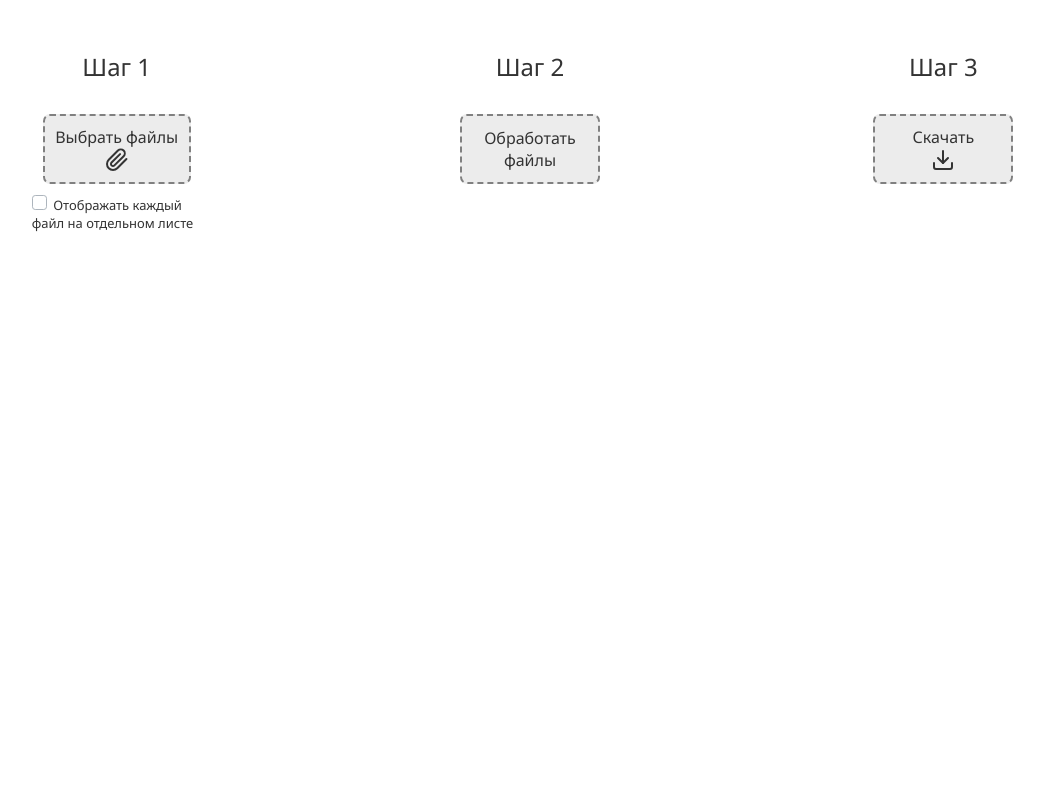
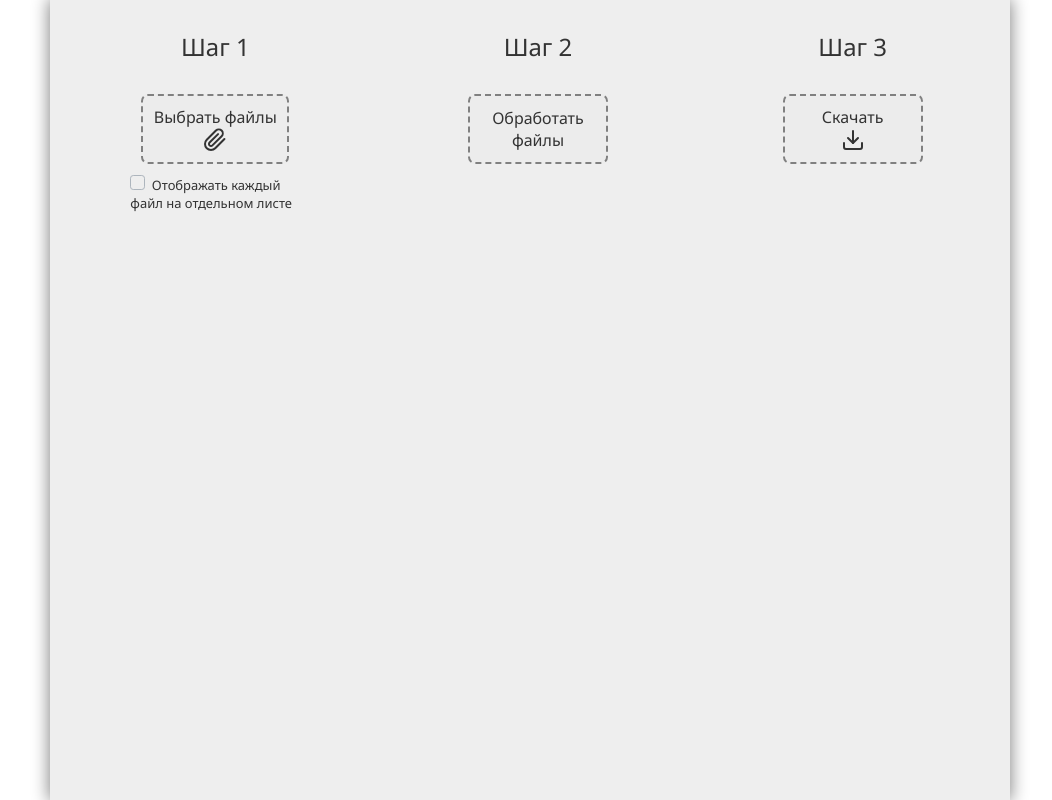
Before and after one commit to vlrsmlkv/pu-2, a React (Create React App) app: page / in a window 1280 px wide. Shown: the whole page, without its empty margins (110-1162 px from the left). Built offline with nearby package versions, Linux system fonts and the light colour scheme.

Commit message:
style #6: style changes

```diff
--- a/src/index.css
+++ b/src/index.css
@@ -7,25 +7,24 @@
   color: #333;
 }
 
+p {
+  font-size: x-large;
+  margin: 30px 10px;
+}
+
 .App {
-  border: 0;
-  margin: 0;
-  padding: 20px;
   display: flex;
   justify-content: space-around;
+  min-height: 100vh;
+  margin: 0em 10em;
+  background-color: rgb(238, 238, 238);
+  box-shadow: 0em 0em 1em 0.05em rgb(133, 133, 133);
 }
 
 .file-field-and-checkbox, .input-field, .process-button, .download-button {
-  width: 300px;
   display: flex;
   flex-direction: column;
-  justify-content: stretch;
   align-items: center;
-}
-
-p {
-  font-size: x-large;
-  margin: 30px 10px;
 }
 
 span {
```
